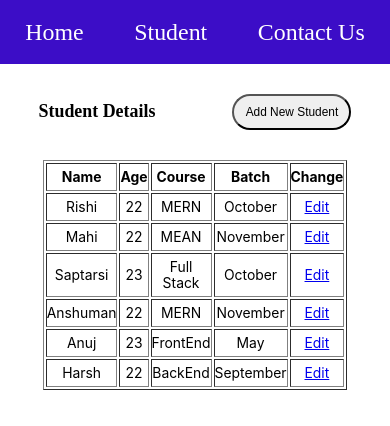
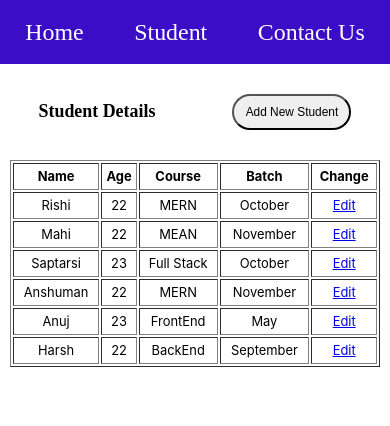
Before and after one commit to rishii64/EA25-React_HandsOn4, a React (Create React App) app: page /student in a window 390 px wide. Shown: the top 426 px of the page. Built offline with nearby package versions, Linux system fonts and the light colour scheme.

Commit message:
final update

```diff
--- a/src/App.css
+++ b/src/App.css
@@ -84,7 +84,8 @@ input{
     font-size: calc(8px + 1vw);
   }
   #table{
-    font-size: calc(10px + 1vw);
+    font-size: calc(9px + 1vw);
+    width: 95vw;
   }
   input{
     width: 7em;
```
